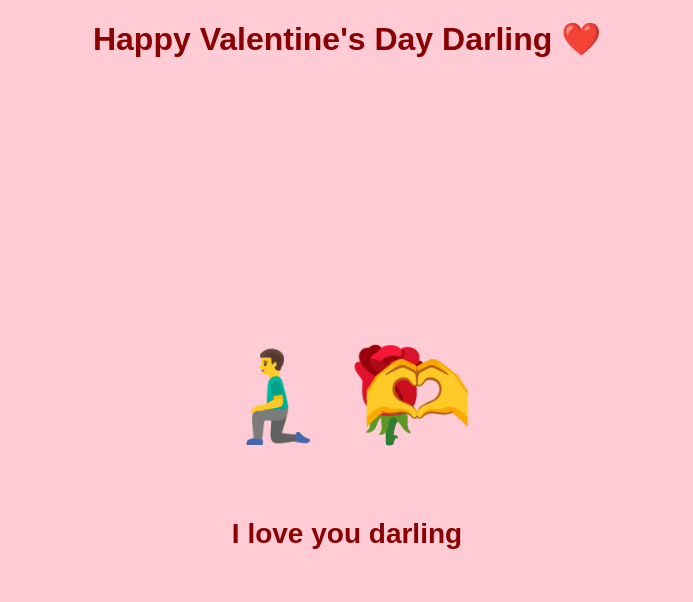
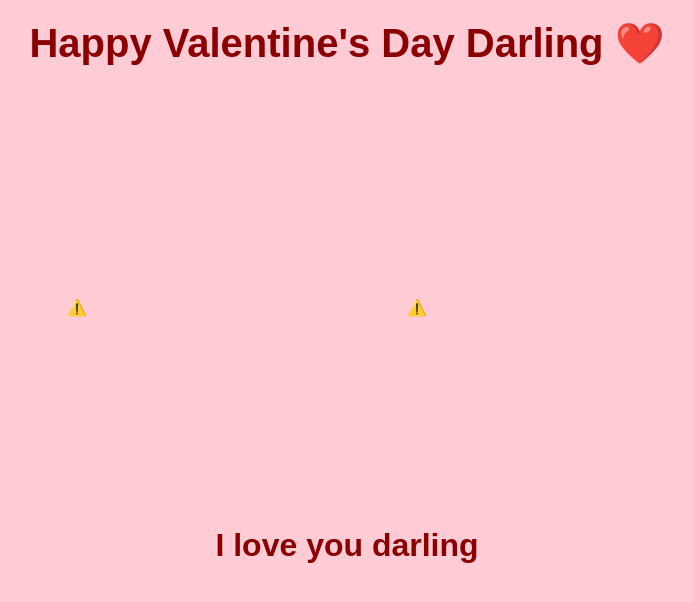
Before and after one commit to abijith2109/Surprise-for-you-, a Flask app: page /final in a window 1280 px wide. Shown: the top 602 px of the page, without its empty margins (293-986 px from the left). Run offline with Flask 3, Linux system fonts and the light colour scheme.

Commit message:
Update final.html

```diff
--- a/templates/final.html
+++ b/templates/final.html
@@ -2,42 +2,40 @@
 <html>
 <head>
     <title>Happy Valentine's Day</title>
+
+    <!-- Lottie animation library -->
+    <script src="https://unpkg.com/@lottiefiles/lottie-player@latest/dist/lottie-player.js"></script>
+
     <style>
         body {
             text-align:center;
             background:#ffccd5;
             color:#8b0000;
-            font-family:Arial;
+            font-family:Arial, sans-serif;
+            margin:0;
             overflow:hidden;
         }
 
         h1 {
             margin-top:20px;
+            font-size:40px;
         }
 
         #scene {
-            position:relative;
+            display:flex;
+            justify-content:center;
+            align-items:center;
             height:400px;
+            gap:120px;
             margin-top:40px;
         }
 
-        .boy, .girl {
-            position:absolute;
-            bottom:50px;
-            font-size:90px;
-            transition:all 2s ease;
-        }
-
-        .boy {
-            left:5%;
-        }
-
-        .girl {
-            right:5%;
+        .character {
+            width:220px;
         }
 
         #message {
-            font-size:28px;
+            font-size:32px;
             margin-top:20px;
             font-weight:bold;
         }
@@ -48,41 +46,59 @@
 <h1>Happy Valentine's Day Darling ❤️</h1>
 
 <div id="scene">
-    <div id="boy" class="boy">🧑‍🎓🌹</div>
-    <div id="girl" class="girl">👩‍🎓</div>
+    <!-- Boy character -->
+    <lottie-player
+        id="boy"
+        class="character"
+        src="https://assets2.lottiefiles.com/packages/lf20_49rdyysj.json"
+        background="transparent"
+        speed="1"
+        loop
+        autoplay>
+    </lottie-player>
+
+    <!-- Girl character -->
+    <lottie-player
+        id="girl"
+        class="character"
+        src="https://assets2.lottiefiles.com/packages/lf20_5ngs2ksb.json"
+        background="transparent"
+        speed="1"
+        loop
+        autoplay>
+    </lottie-player>
 </div>
 
 <div id="message">16th July 2025</div>
 
 <script>
-    const boy = document.getElementById("boy");
-    const girl = document.getElementById("girl");
     const message = document.getElementById("message");
+    const scene = document.getElementById("scene");
 
-    // Step 1: Walk toward each other
+    // Step 1: Show meeting date
     setTimeout(() => {
-        boy.style.left = "40%";
-        girl.style.right = "40%";
         message.innerText = "16th July 2025";
     }, 1000);
 
-    // Step 2: Boy kneels and gives rose
+    // Step 2: Boy proposes
     setTimeout(() => {
-        boy.innerText = "🧎‍♂️🌹";
         message.innerText = "I love you darling";
     }, 4000);
 
-    // Step 3: Girl accepts with heart hands
+    // Step 3: Hug animation
     setTimeout(() => {
-        girl.innerText = "🫶";
-    }, 6500);
-
-    // Step 4: Hugging together
-    setTimeout(() => {
-        boy.innerText = "🧑‍🤝‍🧑";
-        girl.style.display = "none";
+        scene.innerHTML = `
+            <lottie-player
+                src="https://assets9.lottiefiles.com/packages/lf20_sSF6EG.json"
+                background="transparent"
+                speed="1"
+                style="width:320px"
+                loop
+                autoplay>
+            </lottie-player>
+        `;
         message.innerText = "My valentine baby ❤️";
-    }, 9000);
+    }, 8000);
 </script>
 
 </body>
```
